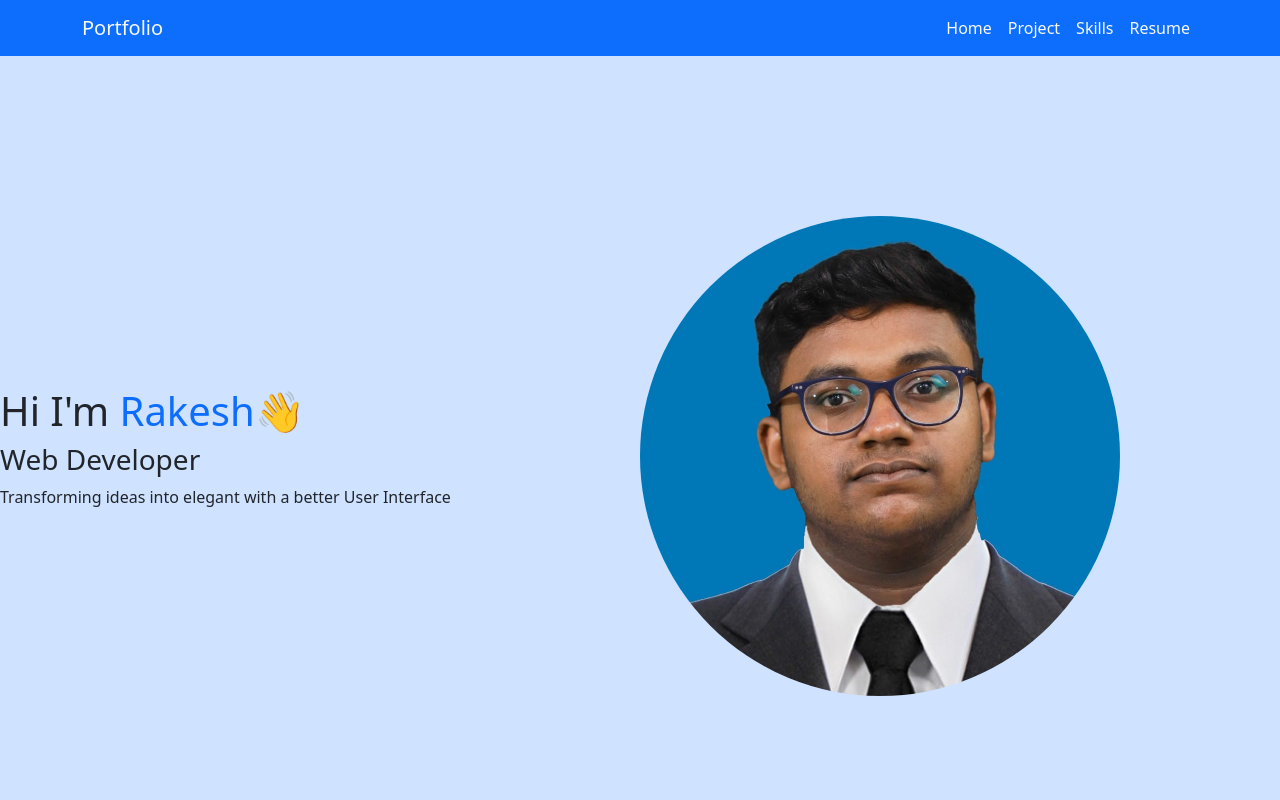
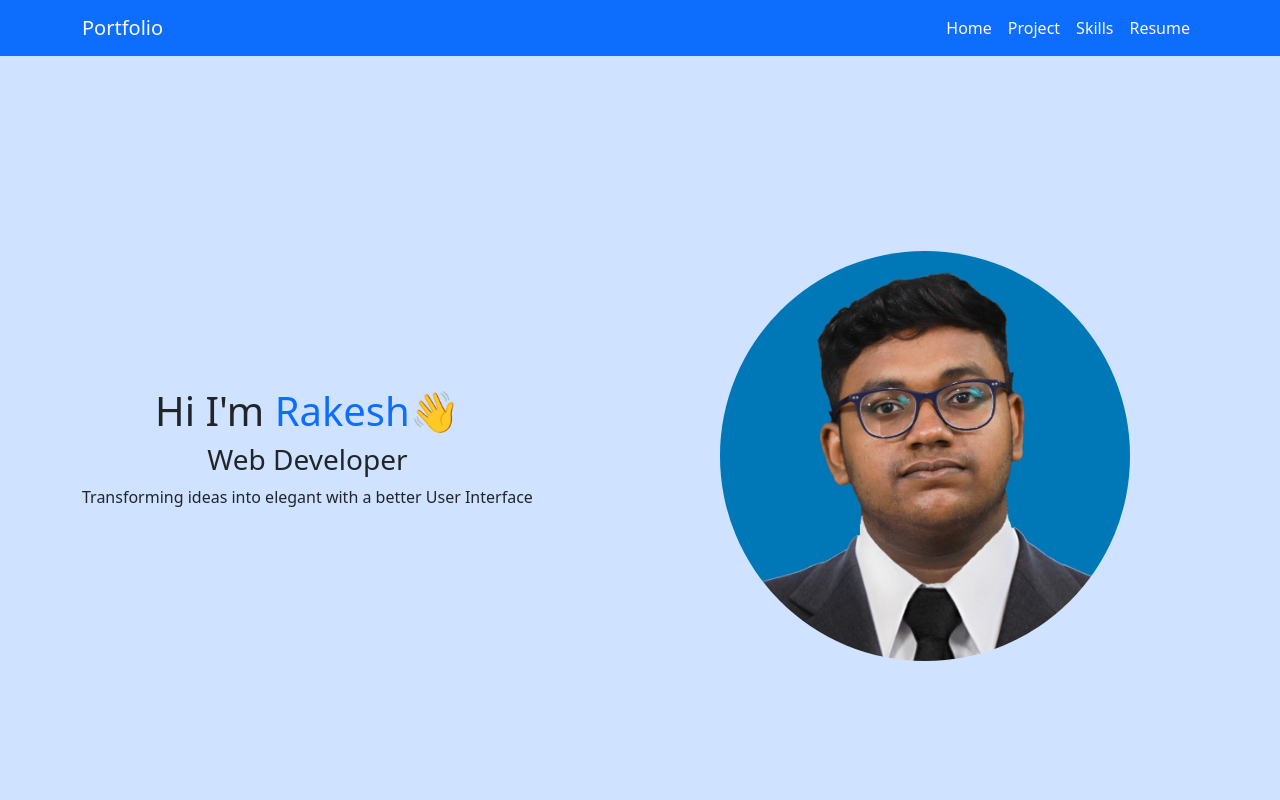
Before and after one commit to Rakesh-TN/project-portfolio, a React (Vite) app: page / in a window 1280 px wide. Shown: the top 800 px of the page. Built offline with nearby package versions, Linux system fonts and the light colour scheme.

Commit message:
add correction

```diff
--- a/src/Components/01. Home/Home.jsx
+++ b/src/Components/01. Home/Home.jsx
@@ -6,17 +6,19 @@ function Home() {
         <>
             <main className='bg-primary-subtle'>
                 <section className='d-flex flex-column justify-content-center align-items-center min-vh-100'>
+                    <div className='container madMax'>
                     <div className='row'>
-                        <div className='d-flex align-items-center'>
-                            <div className='col-lg-6'>
+                        <div className='d-flex col-lg-6 align-items-center'>
+                            <div className=''>
                                 <h1>Hi I'm <span className='text-primary'>Rakesh</span>👋</h1>
                                 <h3>Web Developer</h3>
                                 <p>Transforming ideas into elegant with a better User Interface </p>
                             </div>
-                            <div className='col-lg-6'>
-                                <img src={profilePic} alt='' className='w-75 rounded-circle'/>
-                            </div>
                         </div>
+                        <div className='col-lg-6'>
+                            <img src={profilePic} alt='' className='w-75 rounded-circle' />
+                        </div>
+                    </div>
                     </div>
                 </section>
             </main>
--- a/src/index.css
+++ b/src/index.css
@@ -5,3 +5,7 @@ body{
 .skillIcon{
     width: 60px;
 }
+
+.madMax{
+    text-align: center;
+}
```
